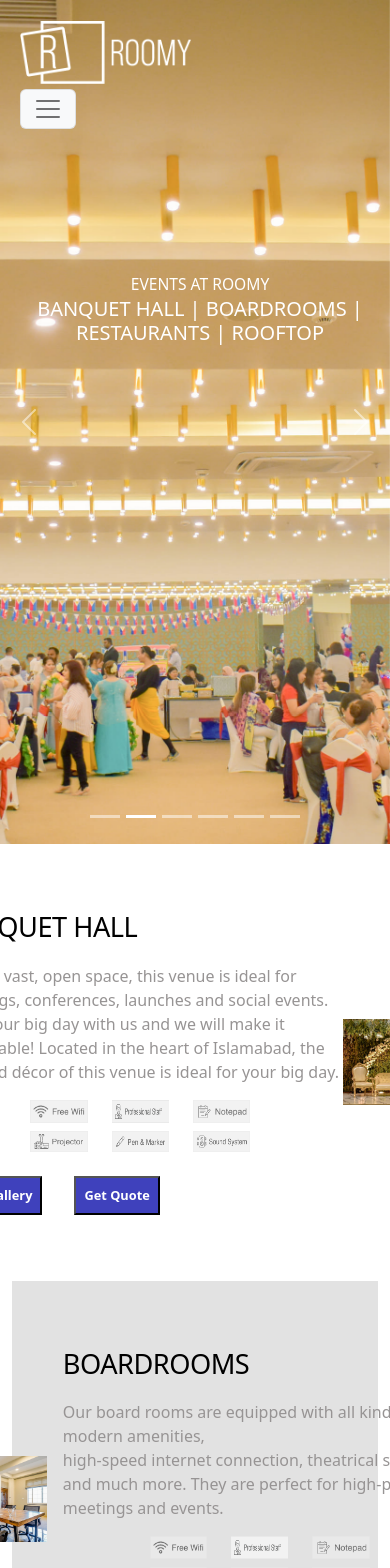
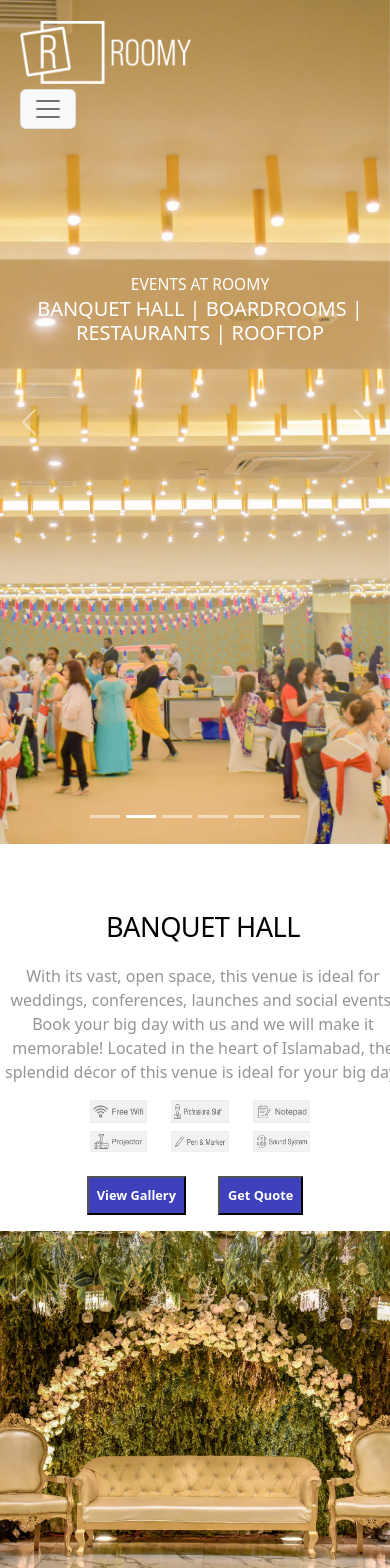
Before and after one commit to hamzabashir05/RoomyWebsite, a React (Create React App) app: page /events in a window 390 px wide. Shown: the top 1568 px of the page. Built offline with nearby package versions, Linux system fonts and the light colour scheme.

Commit message:
responsiveness changes

```diff
--- a/src/components/FloatingButtons.js
+++ b/src/components/FloatingButtons.js
@@ -1,6 +1,6 @@
 import React, { useState } from 'react'
 import fp from '../assets/Floatphone.png'
-import fw from '../assets/floatwhatsapp.png'
+
 export default function FloatingButtons() {
 
   const [isTextVisible, setTextVisible] = useState(false);
--- a/src/components/GetawayOption1.js
+++ b/src/components/GetawayOption1.js
@@ -18,7 +18,7 @@ export default function GetawayOption1() {
   </div>
 
 
-    <div fluid className='getawayOpImg  px-0 position-relative'>
+    <div fluid className='getawayOpImg'>
 
         <img src={o11} className='' alt='' />
 
--- a/src/components/style.css
+++ b/src/components/style.css
@@ -935,3 +935,33 @@ width: 20%;
     }
 
   }
+
+  @media (max-width: 800px) {
+    .eventStyle1,.eventStyle2{
+      flex-direction: column;
+     text-align: center;
+     align-content: center;
+
+    }
+    .eventOptionsImg{
+       width: 500px;
+
+    }
+    .mainText2{
+      font-size: 1.7rem;
+      font-weight: 500;
+      font: normal Mohave;
+      letter-spacing: -.5px;
+      margin-top: 0.8rem;
+      color: #000;
+      text-transform: uppercase;
+      opacity: 1;
+
+    }
+    .longText{
+      font-size: 1rem;
+      margin-bottom: 1rem;
+      color: rgb(151, 148, 148);
+      letter-spacing: 0;
+    }
+  }
```
